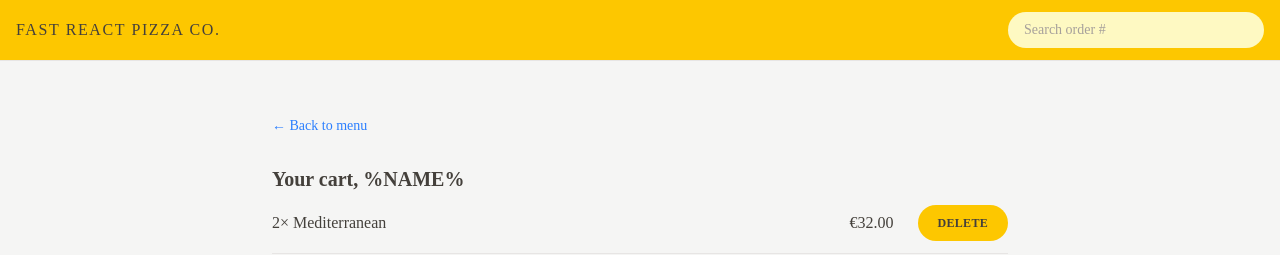
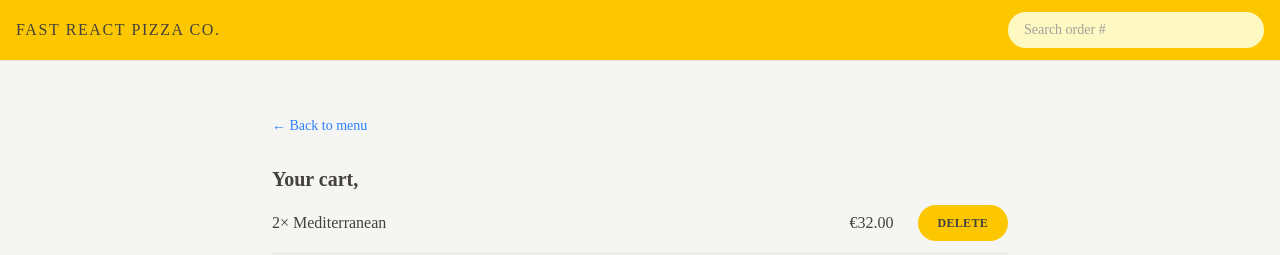
Before and after one commit to EgorFray/react-fast-pizza, a React (Vite) app: page /cart in a window 1280 px wide. Shown: the top 255 px of the page. Built offline with nearby package versions, Linux system fonts and the light colour scheme.

Commit message:
Reading and updating user state

```diff
--- a/src/features/cart/Cart.jsx
+++ b/src/features/cart/Cart.jsx
@@ -1,3 +1,4 @@
+import { useSelector } from "react-redux";
 import { Link } from "react-router-dom";
 import Button from "../../ui/Button";
 import LinkButton from "../../ui/LinkButton";
@@ -28,13 +29,15 @@
 ];
 
 function Cart() {
+  const username = useSelector((state) => state.user.username);
+
   const cart = fakeCart;
 
   return (
     <div className="px-4 py-3">
       <LinkButton to="/menu">&larr; Back to menu</LinkButton>
 
-      <h2 className="mt-7 text-xl font-semibold">Your cart, %NAME%</h2>
+      <h2 className="mt-7 text-xl font-semibold">Your cart, {username}</h2>
 
       <ul className="divide-y divide-stone-200 border-b border-stone-200">
         {cart.map((item) => (
--- a/src/features/order/CreateOrder.jsx
+++ b/src/features/order/CreateOrder.jsx
@@ -1,4 +1,5 @@
 import { useState } from "react";
+import { useSelector } from "react-redux";
 import { Form, redirect, useActionData, useNavigation } from "react-router-dom";
 import { createOrder } from "../../services/apiRestaurant";
 import Button from "../../ui/Button";
@@ -35,6 +36,7 @@
 
 function CreateOrder() {
   // const [withPriority, setWithPriority] = useState(false);
+  const username = useSelector((state) => state.user.username);
   const navigation = useNavigation();
   const isSubmitting = navigation === "submitting";
 
@@ -49,7 +51,13 @@
       <Form method="POST">
         <div className="mb-5 flex flex-col gap-2 sm:flex-row sm:items-center">
           <label className="sm:basis-40">First Name</label>
-          <input className="input grow" type="text" name="customer" required />
+          <input
+            className="input grow"
+            type="text"
+            name="customer"
+            defaultValue={username}
+            required
+          />
         </div>
 
         <div className="mb-5 flex flex-col gap-2 sm:flex-row sm:items-center">
--- a/src/features/user/CreateUser.jsx
+++ b/src/features/user/CreateUser.jsx
@@ -1,11 +1,20 @@
 import { useState } from "react";
+import { useDispatch } from "react-redux";
+import { useNavigate } from "react-router-dom";
 import Button from "../../ui/Button";
+import { updateName } from "./userSlice";
 
 function CreateUser() {
   const [username, setUsername] = useState("");
+  const dispatch = useDispatch();
+  const navigate = useNavigate();
 
   function handleSubmit(e) {
     e.preventDefault();
+
+    if (!username) return;
+    dispatch(updateName(username));
+    navigate("/menu");
   }
 
   return (
--- a/src/ui/Home.jsx
+++ b/src/ui/Home.jsx
@@ -1,6 +1,10 @@
+import { useSelector } from "react-redux";
 import CreateUser from "../features/user/CreateUser";
+import Button from "./Button";
 
 function Home() {
+  const username = useSelector((state) => state.user.username);
+
   return (
     <div className="my-10 px-4 text-center sm:my-16 sm:p-6">
       <h1 className="mb-8 text-xl font-semibold text-stone-700 md:text-3xl">
@@ -11,7 +15,13 @@
         </span>
       </h1>
 
-      <CreateUser />
+      {username === "" ? (
+        <CreateUser />
+      ) : (
+        <Button to="/menu" type="primary">
+          Continue ordering {username}
+        </Button>
+      )}
     </div>
   );
 }
```
